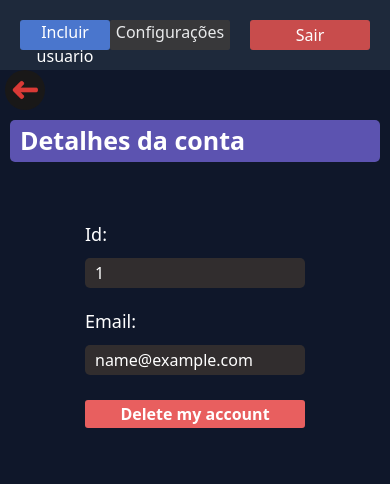
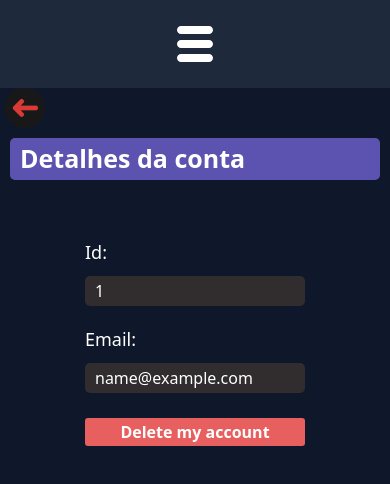
Before and after one commit to ThomazHilario/CRUD-app, a React (Vite) app: page /config/1 in a window 390 px wide. Shown: the top 484 px of the page. Built offline with nearby package versions, Linux system fonts and the light colour scheme; no server answers; sample sign-in values are in the browser's storage.

Commit message:
adaptando menu para aparelhos mobiles

```diff
--- a/package.json
+++ b/package.json
@@ -14,6 +14,7 @@
     "prop-types": "^15.8.1",
     "react": "^18.2.0",
     "react-dom": "^18.2.0",
+    "react-icons": "^4.12.0",
     "react-router-dom": "^6.18.0",
     "react-toastify": "^9.1.3"
   },
--- /dev/null
+++ b/src/Componentes/Header/header.css
@@ -0,0 +1,75 @@
+header{
+    width: 13vw;
+    display: flex;
+    flex-direction: column;
+    justify-content: space-between;
+    align-items: center;
+
+    padding: 20px 0px;
+}
+menu{
+    display: flex;
+    flex-direction: column;
+    justify-content: space-between;
+    height: 95vh;
+}
+
+#menuHamburguer{
+    display: none;
+}
+
+@media screen and (max-width:950px){
+    header{
+      flex-direction: row;
+      width: 100vw;
+      padding: 20px;
+    }
+
+    menu{
+        height: 4.3vh;
+        flex-direction: row;
+        width: 100vw;
+    }
+
+    #configuracoes{
+      display: flex;
+      flex-direction: row;
+      gap: 20px;
+    }
+}
+
+@media screen and (max-width:431px){
+    header{
+        flex-direction: column;
+        gap: 10px;
+    }
+
+    #menuHamburguer{
+        display: block;
+    }
+
+    menu{
+        display: none;
+        flex-direction: column;
+        align-items: center;
+        height: 14vh;
+        gap: 10px;
+    }
+
+    #openModal{
+        width: 70vw;
+    }
+
+    #configuracoes{
+        flex-direction: column;
+        gap: 10px;
+    }
+
+    #configuracoes > button{
+        width: 70vw;
+    }
+
+    #configuracoes > a {
+        width: 70vw;
+    }
+}
--- a/src/Componentes/Header/index.jsx
+++ b/src/Componentes/Header/index.jsx
@@ -1,8 +1,10 @@
+import './header.css'
 import {Link, Navigate} from 'react-router-dom'
 import { auth } from '../../Services/firebaseConnection'
 import { signOut } from 'firebase/auth'
 import {useContext} from 'react'
 import { Context } from '../../Context'
+import { TiThMenu } from "react-icons/ti";
 
 export default function Header(){
     const {id} = useContext(Context)
@@ -11,6 +13,17 @@ export default function Header(){
     const {setIdade} = useContext(Context)
     const {setEmail} = useContext(Context)
     const {setTelefone} = useContext(Context)
+
+    function openMenu(e){
+        const menu = document.getElementById('menu')
+
+        if(menu.style.display === 'flex'){
+            menu.style.display = 'none'
+        } else{
+            menu.style.display = 'flex'
+        }
+    }
+
     // openModal - incluir
     function openModal(){
         /* modal cadastro */
@@ -50,12 +63,17 @@ export default function Header(){
 
     return(
         <header className='bg-slate-800' id='header_flexivel'>
-            <button id='openModal' onClick={openModal}>Incluir usuario</button>
+            <span id='menuHamburguer' onClick={openMenu}><TiThMenu size={'3em'} color='white'/></span>
 
-            <nav id='configuracoes'>
-                <Link id='configButton'  className='rounded-sm' to={`/config/${id}`}>Configurações</Link>
-                <button id='logoutUser' onClick={logOutUser}>Sair</button>
-            </nav>
+
+            <menu id='menu'>
+                <button id='openModal' onClick={openModal}>Incluir usuario</button>
+
+                <nav id='configuracoes'>
+                    <Link id='configButton'  className='rounded-sm' to={`/config/${id}`}>Configurações</Link>
+                    <button id='logoutUser' onClick={logOutUser}>Sair</button>
+                </nav>
+            </menu>
         </header>
     )
 }
--- a/src/index.css
+++ b/src/index.css
@@ -2,29 +2,6 @@
   padding: 0;
   margin: 0;
 }
-
-header{
-  width: 13vw;
-  display: flex;
-  flex-direction: column;
-  justify-content: space-between;
-  align-items: center;
-
-  padding: 20px 0px;
-}
 body{
   background-color: #3682B3;
 }
-@media screen and (max-width:950px){
-  header{
-    flex-direction: row;
-    width: 100vw;
-    padding: 20px;
-  }
-
-  #configuracoes{
-    display: flex;
-    flex-direction: row;
-    gap: 20px;
-  }
-}
```
Also changed, not shown: 1 other file (tests, documents, lock files or other folders).
